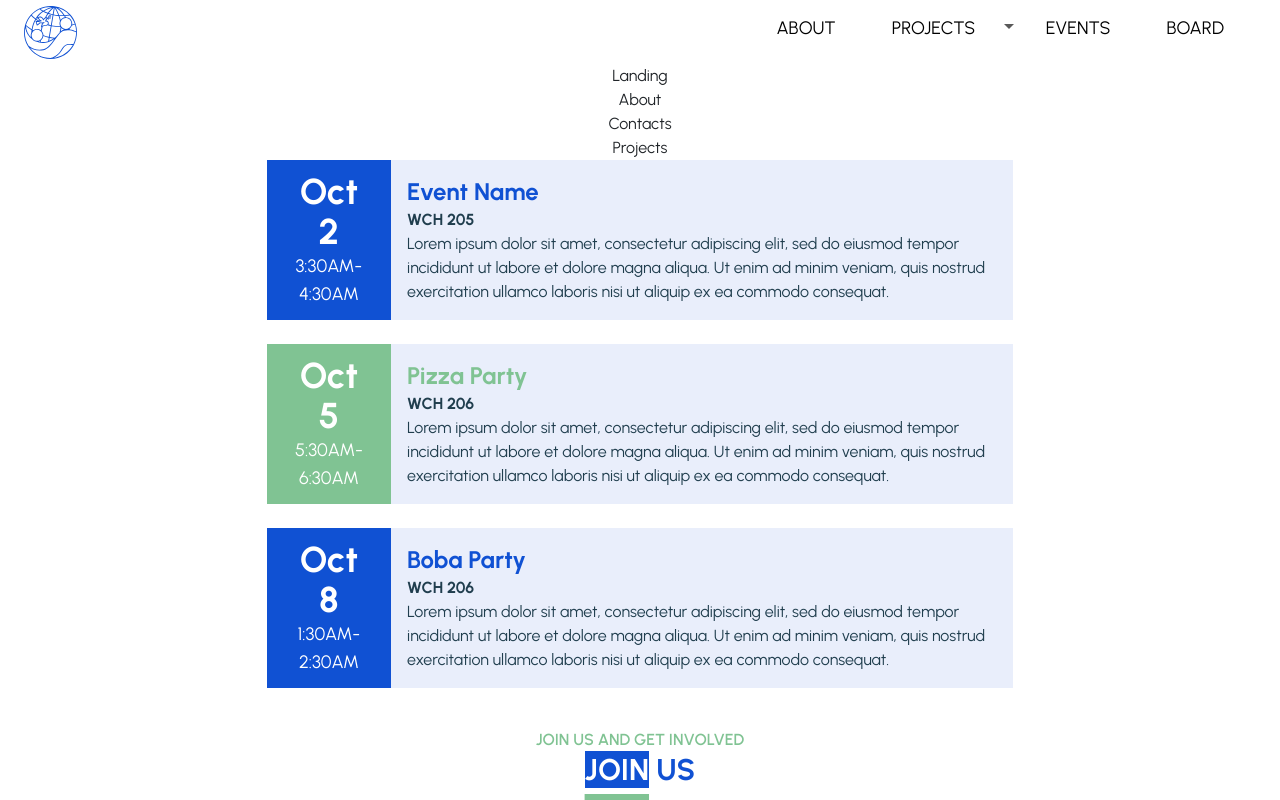
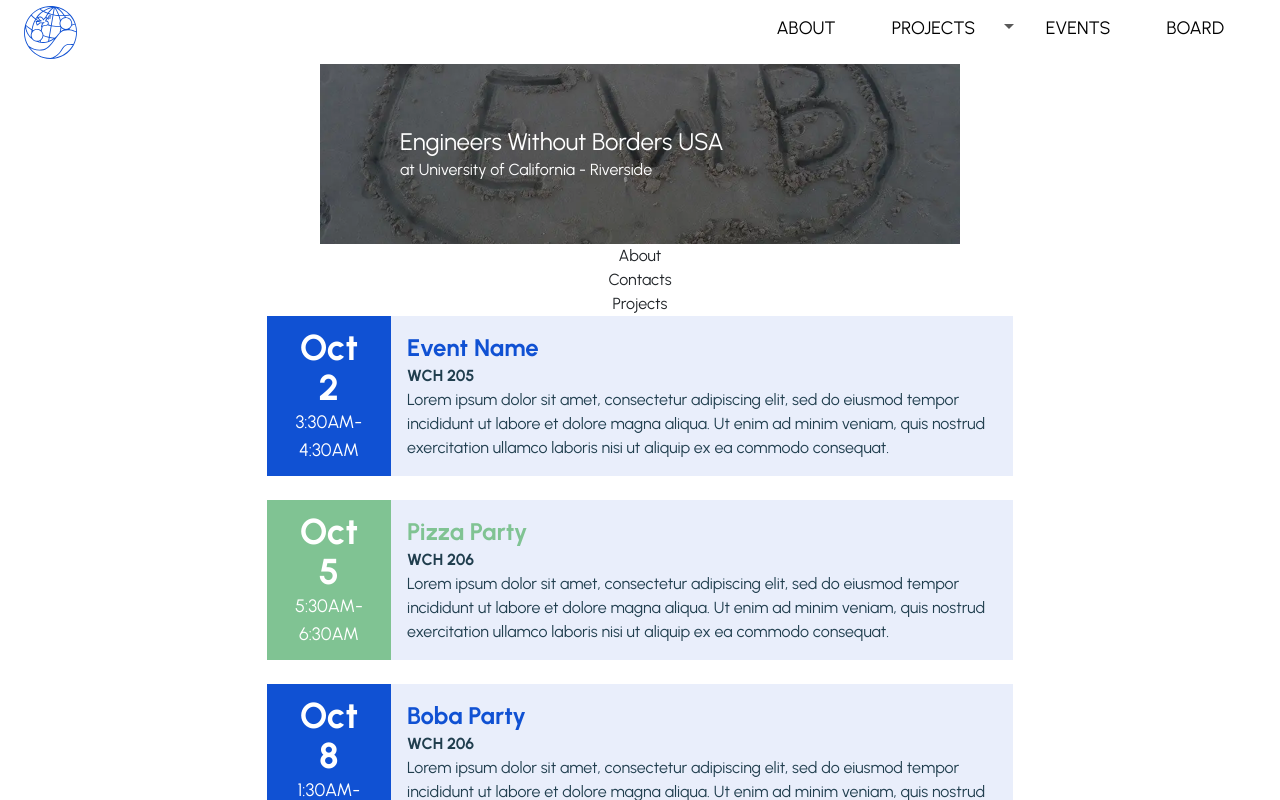
Before and after one commit to acm-ucr/ewb-website, a Next.js app: page / in a window 1280 px wide. Shown: the top 800 px of the page. Built offline with nearby package versions, Linux system fonts and the light colour scheme.

Commit message:
Created Landing Page

```diff
--- a/src/components/home/Landing.jsx
+++ b/src/components/home/Landing.jsx
@@ -1,5 +1,20 @@
+import React from "react";
 const Landing = () => {
-  return <div>Landing</div>;
+  return (
+    <div className="relative flex items-center justify-center h-1/6 w-3/6">
+      <img
+        src={"images/landing.webp"}
+        alt="landing img"
+        className="w-full object-cover aspect-[32/9] "
+      />
+      <div className=" start-20 absolute flex-row ">
+        <div className="text-2xl text-white">Engineers Without Borders USA</div>
+        <div className="text-base text-white">
+          at University of California - Riverside
+        </div>
+      </div>
+    </div>
+  );
 };
 
 export default Landing;
```
